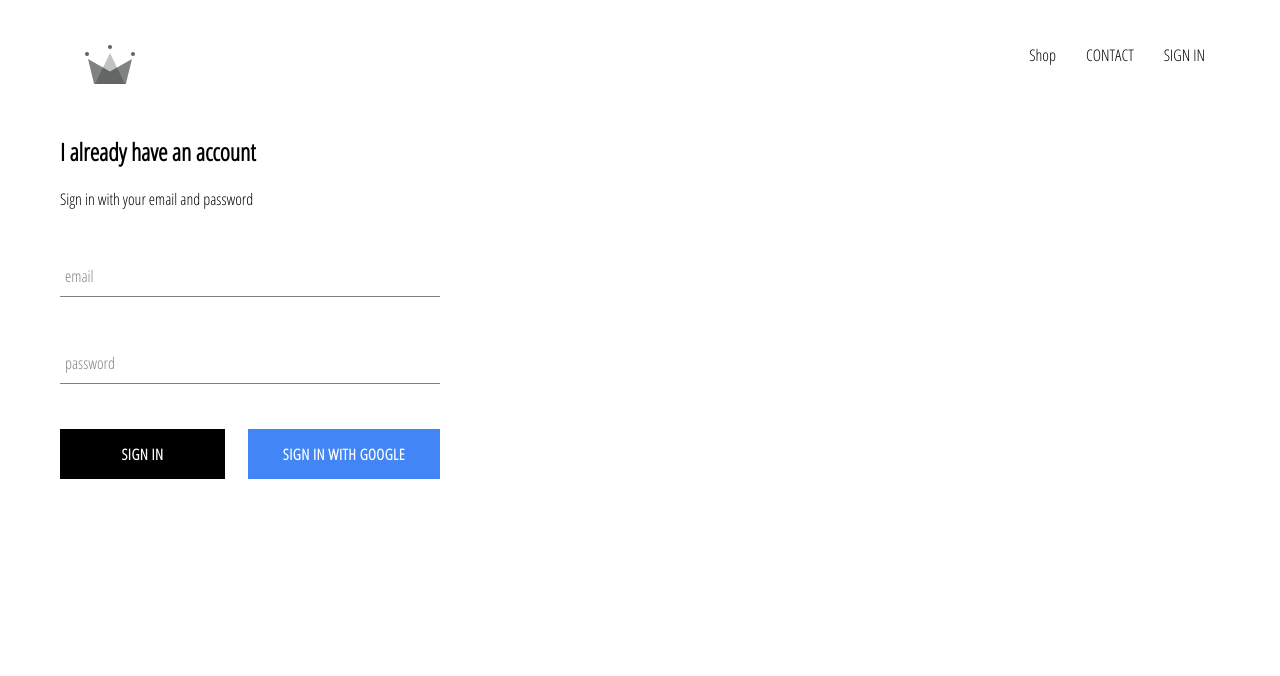
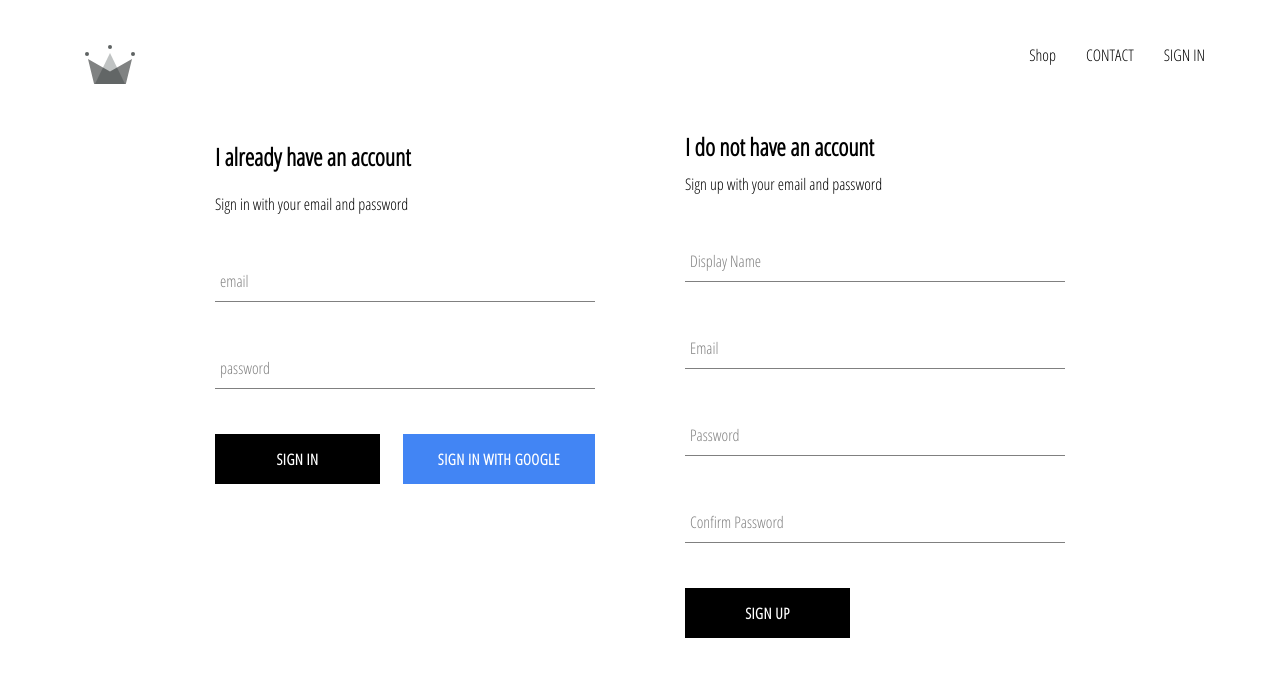
Before and after one commit to fatinrose/crwn-commerce, a React (Create React App) app: page /signin in a window 1280 px wide. Shown: the top 676 px of the page. Built offline with nearby package versions, Linux system fonts and the light colour scheme; no server answers.

Commit message:
implemented firebase utils, included ability to store authenticated users in firestore database

```diff
--- a/src/App.js
+++ b/src/App.js
@@ -5,7 +5,7 @@
 import ShopPage from './pages/shop/shop.component';
 import SignInAndSignUpPage from './pages/sign-in-and-sign-up/sign-in-and-sign-up.component';
 import Header from './components/header/header.component';
-import { auth } from './firebase/firebase.utils';
+import { auth, createUserProfileDocument } from './firebase/firebase.utils';
 
 class App extends React.Component {
   constructor(){
@@ -19,10 +19,21 @@
   unsubscribeFromAuth = null;
 
   componentDidMount(){
-    this.unsubscribeFromAuth = auth.onAuthStateChanged(user => {
-      this.setState({currentUser: user});
+    this.unsubscribeFromAuth = auth.onAuthStateChanged(async userAuth => {
+      if (userAuth) {
+        const userRef = await createUserProfileDocument(userAuth);
 
-      console.log(user);
+        userRef.onSnapshot(snapShot => {
+          this.setState({
+            currentUser: {
+              id: snapShot.id,
+              ...snapShot.data()
+            }
+          });
+          console.log(this.state);
+        });
+      }
+      this.setState({currentUser: userAuth});
     });
   }
 
--- /dev/null
+++ b/src/components/sign-up/sign-up.component.jsx
@@ -0,0 +1,99 @@
+import React from 'react';
+import FormInput from '../form-input/form-input.component';
+import CustomButton from '../custom-button/custom-button.component';
+import { auth, createUserProfileDocument } from '../../firebase/firebase.utils';
+
+import './sign-up.styles.scss';
+
+class SignUp extends React.Component {
+    constructor(){
+        super();
+
+        this.state = {
+            displayName: '',
+            email: '',
+            password: '',
+            confirmPassword: ''
+         }
+    }
+
+    handleSubmit = async event => {
+        event.preventDefault();
+
+        const {displayName, email, password, confirmPassword} = this.state;
+
+        if (password !== confirmPassword) {
+            alert("passwords don't match");
+            return;
+        }
+        try {
+            const {user} =await auth.createUserWithEmailAndPassword(email, password);
+
+            await createUserProfileDocument(user, {displayName});
+
+            this.setState({
+                displayName: '',
+                email: '',
+                password: '',
+                confirmPassword: ''
+            });
+
+        } catch(error){
+            console.error(error);
+        }
+    };
+
+    handleChange = event => {
+        const {name, value} = event.target;
+
+        this.setState({[name] : value});
+    }
+
+    render(){
+        const {displayName, email, password, confirmPassword} = this.state;
+        return (
+            <div className='sign-up'>
+                <h2 className='title'>I do not have an account</h2>
+                <span>Sign up with your email and password</span>
+                <form className='sign-up-form' onSubmit= {this.handleSubmit}>
+                    <FormInput
+                        type='text'
+                        name='displayName'
+                        value={displayName}
+                        onChange={this.handleChange}
+                        label='Display Name'
+                        required
+                    />
+                    <FormInput
+                        type='email'
+                        name='email'
+                        value={email}
+                        onChange={this.handleChange}
+                        label='Email'
+                        required
+                    />
+                    <FormInput
+                        type='password'
+                        name='password'
+                        value={password}
+                        onChange={this.handleChange}
+                        label='Password'
+                        required
+                    />
+                    <FormInput
+                        type='password'
+                        name='confirmPassword'
+                        value={confirmPassword}
+                        onChange={this.handleChange}
+                        label='Confirm Password'
+                        required
+                    />
+                    <CustomButton type='submit'> SIGN UP </CustomButton>
+                </form>
+
+            </div>
+        );
+    }
+}
+
+export default SignUp;
--- /dev/null
+++ b/src/components/sign-up/sign-up.styles.scss
@@ -0,0 +1,9 @@
+.sign-up {
+    display: flex;
+    flex-direction: column;
+    width: 380px;
+
+    .title {
+      margin: 10px 0;
+    }
+  }
--- a/src/firebase/firebase.utils.js
+++ b/src/firebase/firebase.utils.js
@@ -13,6 +13,31 @@
     measurementId: "G-KVH7SXREQN"
   };
 
+  export const createUserProfileDocument = async (userAuth, additionalData) => {
+    if (!userAuth) return;
+
+    const userRef = firestore.doc(`users/${userAuth.uid}`);
+
+    const snapShot = await userRef.get();
+
+    if(!snapShot.exists) {
+      const { displayName, email } = userAuth;
+      const createdAt = new Date();
+
+      try {
+        await userRef.set({
+          displayName,
+          email,
+          createdAt,
+        ...additionalData
+        })
+      } catch (error) {
+        console.log('error creating user', error.message);
+      }
+    }
+    return userRef;
+  };
+
   firebase.initializeApp(config);
 
   export const auth = firebase.auth();
--- a/src/pages/sign-in-and-sign-up/sign-in-and-sign-up.component.jsx
+++ b/src/pages/sign-in-and-sign-up/sign-in-and-sign-up.component.jsx
@@ -1,11 +1,13 @@
 import React from 'react';
 import SignIn from '../../components/sign-in/sign-in.component';
+import SignUp from '../../components/sign-up/sign-up.component';
 
 import './sign-in-and-sign-up.styles.scss';
 
 const SignInAndSignUpPage =() => (
     <div className='sign-in-and-sign-up'>
         <SignIn />
+        <SignUp />
     </div>
 );
 
--- a/src/pages/sign-in-and-sign-up/sign-in-and-sign-up.styles.scss
+++ b/src/pages/sign-in-and-sign-up/sign-in-and-sign-up.styles.scss
@@ -0,0 +1,6 @@
+.sign-in-and-sign-up {
+    width: 850px;
+    display: flex;
+    justify-content: space-between;
+    margin: 30px auto;
+  }
```
